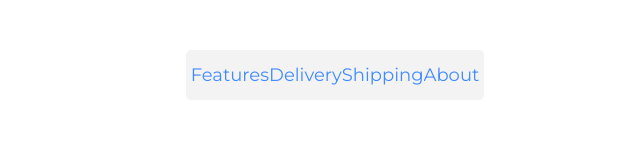
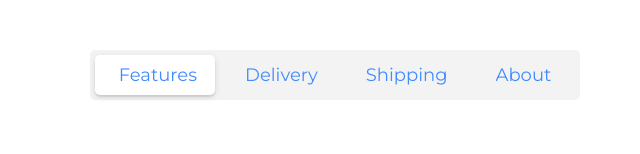
Before and after one commit to lekegitrepo/vue-frontend, a Vue app: page / in a window 1280 px wide. Shown: the top 154 px of the page, without its empty margins (305-945 px from the left). Built offline with nearby package versions, Linux system fonts and the light colour scheme; no server answers.

Commit message:
Update tab item

```diff
--- a/src/components/Navbar.vue
+++ b/src/components/Navbar.vue
@@ -1,18 +1,19 @@
 <template id="v-tabs">
   <div class="tabs" :class="cssClasses" :style="cssVars">
-    <ul>
-      <li :title="tab.name" v-for="tab of tabs" :key="tab.name">
+    <span class="tab-wrapper">
+      <span
+        class="tab mx-4 px-2"
+        :title="tab.name"
+        v-for="tab of tabs"
+        :key="tab.name"
+      >
         <label role="button" v-on:click="unselect($event, tab)">
-          <input
-            type="radio"
-            :value="tab.value"
-            v-model="value"
-            v-on:input="$emit('input', tab.value)"
-          />
-          <span>{{ tab.name }}</span>
+          <!-- <input type="radio" :value="tab.value" v-model="value" /> -->
+          <button @click="handleClick(tab.value)">{{ tab.name }}</button>
+          <!-- <span>{{ tab.name }}</span> -->
         </label>
-      </li>
-    </ul>
+      </span>
+    </span>
     <div class="slider">
       <div class="indicator"></div>
     </div>
@@ -22,15 +23,15 @@
 <script>
 export default {
   props: {
-    value: null,
     tabs: Array,
     allowUnselect: Boolean,
   },
   template: '#v-tabs',
   data() {
     return {
-      lastValidIndex: -1,
+      lastValidIndex: 0,
       currentTab: 'feautures',
+      value: null,
       // items: [
       //   { name: 'Features', value: 'feautures' },
       //   { name: 'Delivery', value: 'delivery' },
@@ -68,6 +69,9 @@ export default {
         this.$emit('input', null);
       }
     },
+    handleClick(value) {
+      this.value = value;
+    },
   },
 };
 </script>
@@ -93,10 +97,10 @@ $secondary: $accent-inactive; */
   background: #f3f3f3;
 }
 .tabs.unselected > .slider {
-  opacity: 0;
-  visibility: hidden;
+  opacity: 1;
+  /* visibility: hidden; */
 }
-.tabs > ul {
+.tabs > .tab-wrapper {
   list-style-type: none;
   padding-left: 0;
   display: flex;
@@ -108,12 +112,12 @@ $secondary: $accent-inactive; */
   position: relative;
   z-index: 1;
 }
-.tabs > ul li {
+.tabs > .tab-wrapper .tab {
   box-sizing: border-box;
   flex: 1;
   text-align: center;
 }
-.tabs > ul li label {
+.tabs > .tab-wrapper .tab label {
   font-family: 'Montserrat';
   font-size: 18px;
   color: #a8a8a8;
@@ -132,15 +136,15 @@ $secondary: $accent-inactive; */
   /* -webkit-touch-callout: none;
   @include user-select(none); */
 }
-.tabs > ul li label input {
+.tabs > .tab-wrapper .tab label input {
   display: none;
 }
 label input:checked ~ span {
   color: #428bff;
 }
-.tabs > ul li label:hover,
-.tabs > ul li label:focus,
-.tabs > ul li label:active {
+.tabs > .tab-wrapper .tab label:hover,
+.tabs > .tab-wrapper .tab label:focus,
+.tabs > .tab-wrapper .tab label:active {
   outline: 0;
   color: #5a5a5a;
 }
```
